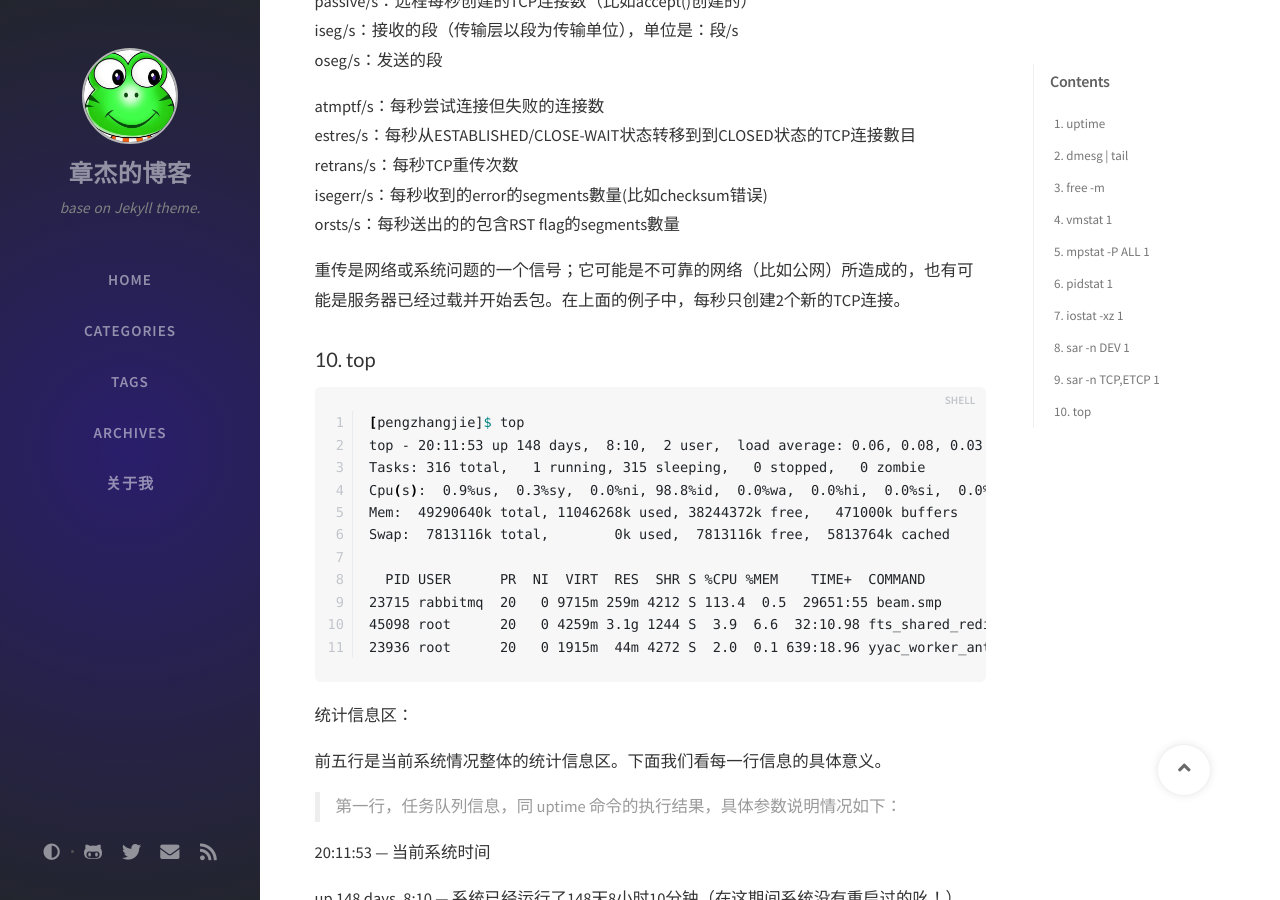
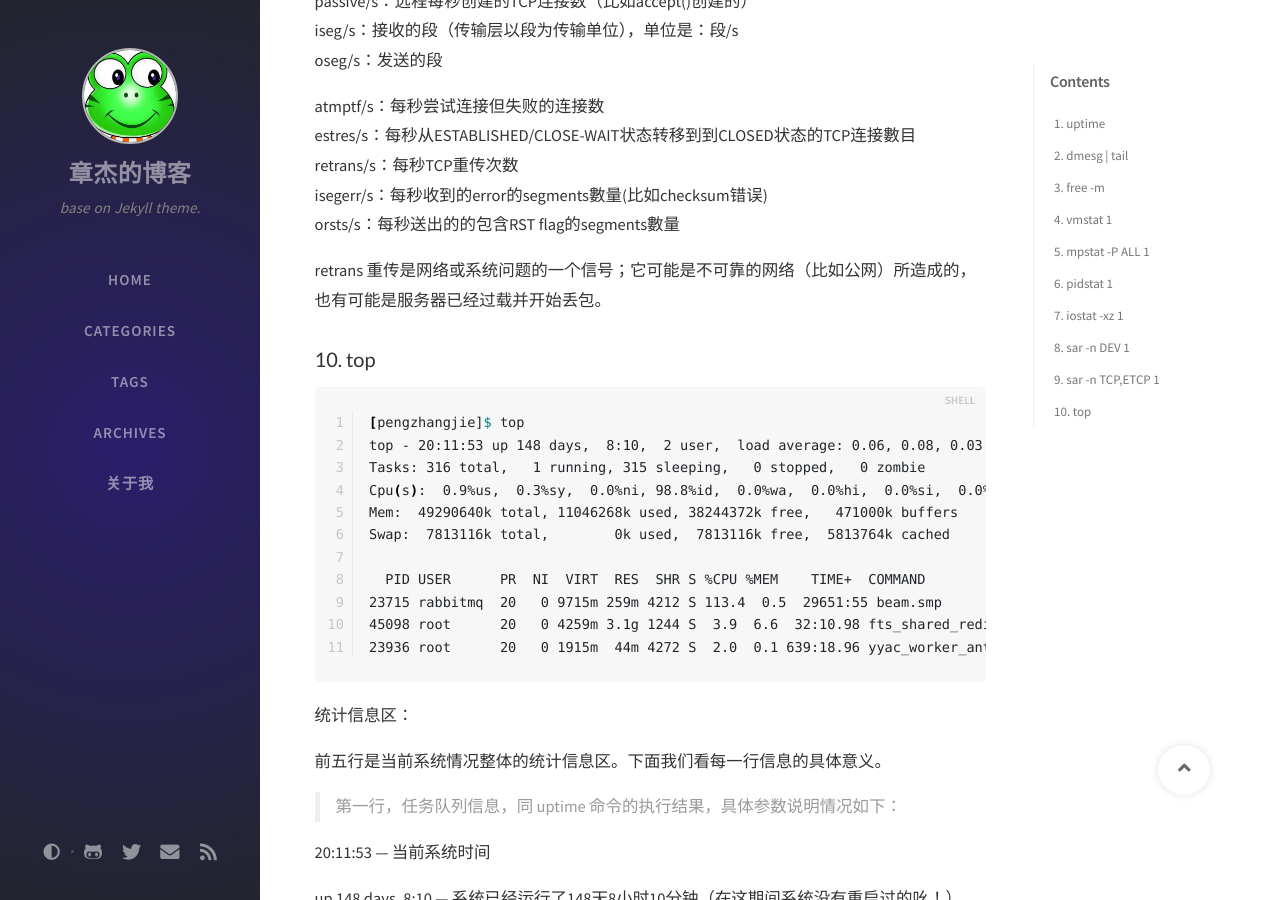
Before and after one commit to pzj/pzj.github.io, a Jekyll site: the page built from _posts/resource/2018-09-17-linux-performance-analysis.md, in a window 1280 px wide and 900 px high, scrolled down 6276 px. Built offline with Jekyll 4.4.1, drawn with Linux system fonts in a browser that asks for light colours; nearby versions of some CDN libraries; comment, search, counter and statistics services are not loaded.

Commit message:
update 2018-09-17-linux-performance-analysis

```diff
--- a/_posts/resource/2018-09-17-linux-performance-analysis.md
+++ b/_posts/resource/2018-09-17-linux-performance-analysis.md
@@ -232,7 +232,7 @@ orsts/s：每秒送出的的包含RST flag的segments數量
 
 <!-- 主动连接数（active）和被动连接数（passive）通常可以用来粗略地描述系统负载。可以认为主动连接是对外的，而被动连接是对内的，虽然严格来说不完全是这个样子。（比如，一个从localhost到localhost的连接） -->
 
-重传是网络或系统问题的一个信号；它可能是不可靠的网络（比如公网）所造成的，也有可能是服务器已经过载并开始丢包。在上面的例子中，每秒只创建2个新的TCP连接。
+retrans 重传是网络或系统问题的一个信号；它可能是不可靠的网络（比如公网）所造成的，也有可能是服务器已经过载并开始丢包。
 
 ### 10. top
 
```
